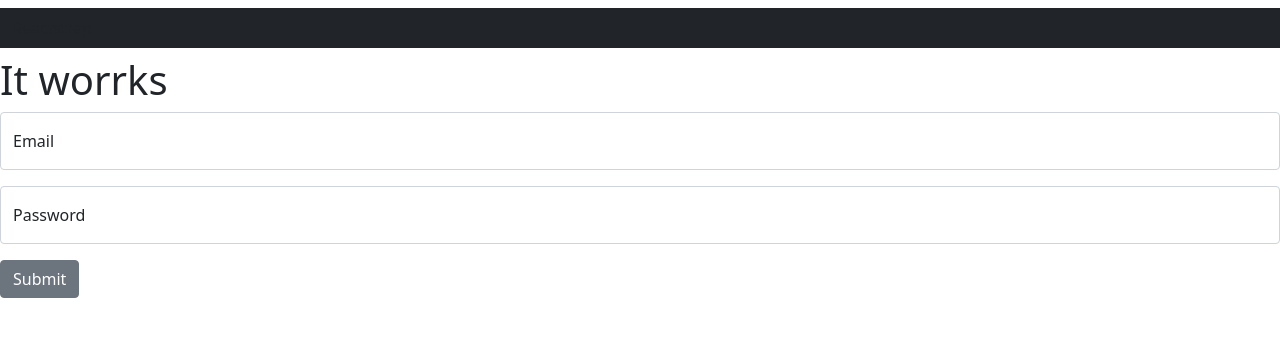
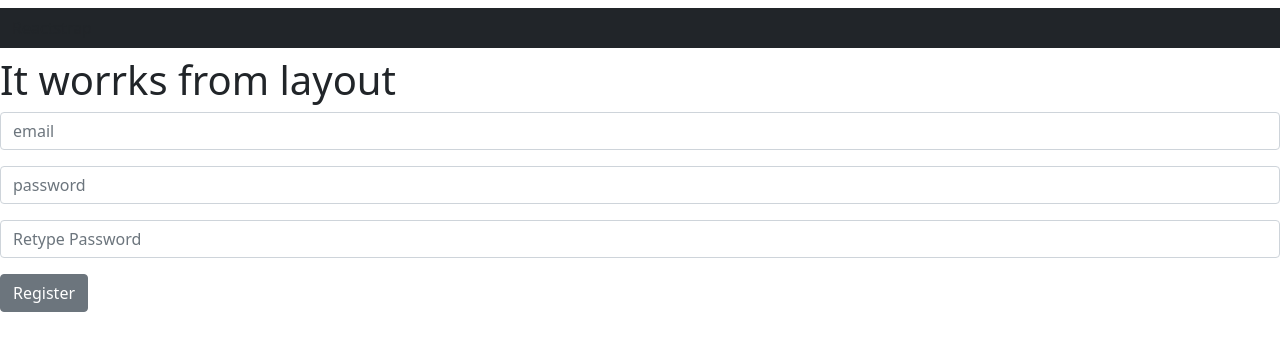
Before and after one commit to Camil-bot/ToDoList-React-Frontend, a React (Create React App) app: page /dashboard in a window 1280 px wide. Shown: the top 350 px of the page. Built offline with nearby package versions, Linux system fonts and the light colour scheme; sample sign-in values are in the browser's storage.

Commit message:
views, layouts, components created

```diff
--- a/package.json
+++ b/package.json
@@ -6,9 +6,11 @@
     "@testing-library/jest-dom": "^5.16.5",
     "@testing-library/react": "^13.4.0",
     "@testing-library/user-event": "^13.5.0",
+    "axios": "^1.1.3",
     "bootstrap": "^5.2.2",
     "react": "^18.2.0",
     "react-dom": "^18.2.0",
+    "react-router-dom": "^6.4.3",
     "react-scripts": "5.0.1",
     "reactstrap": "^9.1.5",
     "web-vitals": "^2.1.4"
--- a/src/components/Login.js
+++ /dev/null
@@ -1,30 +0,0 @@
-import React from "react";
-import { Form, FormGroup, Label, Button, Input } from "reactstrap";
-
-const Login = () => {
-  return (
-    <Form>
-      <FormGroup floating>
-        <Input
-          id="exampleEmail"
-          name="email"
-          placeholder="Email"
-          type="email"
-        />
-        <Label for="exampleEmail">Email</Label>
-      </FormGroup>{" "}
-      <FormGroup floating>
-        <Input
-          id="examplePassword"
-          name="password"
-          placeholder="Password"
-          type="password"
-        />
-        <Label for="examplePassword">Password</Label>
-      </FormGroup>{" "}
-      <Button>Submit</Button>
-    </Form>
-  );
-};
-
-export default Login;
--- a/src/components/Register.js
+++ /dev/null
@@ -1,36 +0,0 @@
-import React from "react";
-import { Form, FormGroup, Input, Button } from "reactstrap";
-
-const Register = () => {
-  return (
-    <Form>
-      <FormGroup>
-        <Input
-          id="exampleEmail"
-          name="email"
-          placeholder="with a placeholder"
-          type="email"
-        />
-      </FormGroup>
-      <FormGroup>
-        <Input
-          id="examplePassword"
-          name="password"
-          placeholder="password"
-          type="password"
-        />
-      </FormGroup>
-      <FormGroup>
-        <Input
-          id="examplePassword"
-          name="password"
-          placeholder="Retype Password"
-          type="password"
-        />
-      </FormGroup>
-      <Button>Register</Button>
-    </Form>
-  );
-};
-
-export default Register;
--- a/src/layouts/Unauthenticated.js
+++ b/src/layouts/Unauthenticated.js
@@ -1,16 +1,34 @@
 import React, { useState, useEffect } from "react";
 import Header from "../components/Header";
-import Login from "../components/Login";
-import Register from "../components/Register";
+import Login from "../views/Login";
+import Register from "../views/Register";
+import Dashboard from "../views/Register";
+// import './App.css';
+import {
+  Routes,
+  Route,
+  Link,
+  useNavigate,
+  useLocation,
+  Navigate,
+  Outlet,
+  BrowserRouter
+} from "react-router-dom";
 
-const AuthLayout = ({ child }) => {
-  const [isReg, setIsReg] = useState(true);
-
+const AuthLayout = () => {
   return (
     <>
       <Header />
-      <h1>It worrks</h1>
-      {isReg ? <Login /> : <Register />}
+      <h1>It worrks from layout</h1>
+      <BrowserRouter>
+        <Routes>
+          {/* randeaza view  */}
+          <Route path="/auth/login" element={<Login />} />
+          <Route path="/auth/register" element={<Register />} />
+          <Route path="/dashboard" element={<Dashboard />} />
+          <Route path="*" element={<Navigate to="/auth/login" />} />
+        </Routes>
+      </BrowserRouter>
     </>
   );
 };
--- /dev/null
+++ b/src/views/Login.js
@@ -0,0 +1,87 @@
+import React, { useState, useEffect } from "react";
+import { Form, FormGroup, Label, Button, Input } from "reactstrap";
+import { useNavigate } from "react-router-dom";
+import axios from "axios";
+
+const Login = () => {
+  const [email, setEmail] = useState("");
+  const [password, setPassword] = useState("");
+  const [error, setError] = useState("");
+  const navigate = useNavigate();
+
+  useEffect(() => {
+    if (
+      localStorage.getItem("Authorization") === "" ||
+      localStorage.getItem("Authorization") === null
+    ) {
+      setError("Unaouthorized");
+      return;
+    } else {
+      navigate("/dashboard");
+      return;
+    }
+  });
+
+  function checkEmail(email) {
+    //check this shit ca nu sunt sigur de ea
+    return email.match(
+      /^[a-zA-Z0-9.!#$%&'*+/=?^_`{|}~-]+@[a-zA-Z0-9-]+(?:\.[a-zA-Z0-9-]+)*$/
+    ) !== null
+      ? true
+      : false;
+  }
+
+  function handleLogin(e) {
+    e.preventDefault();
+    if (checkEmail(email) === false) {
+      setError("Invalid email format"); //works
+      return;
+    }
+
+    axios
+      .post("http://localhost:5000/auth/login", {
+        email: email,
+        password: password
+      })
+      .then(
+        (response) => {
+          console.log(response);
+        },
+        (err) => console.log(err)
+      );
+  }
+
+  return (
+    <Form>
+      <FormGroup floating>
+        <span className="text-danger">{error}</span>
+        <Input
+          id="exampleEmail"
+          name="email"
+          placeholder="Email"
+          type="email"
+          value={email}
+          onChange={(e) => {
+            setEmail(e.target.value);
+          }}
+        />
+        <Label for="exampleEmail">Email</Label>
+      </FormGroup>{" "}
+      <FormGroup floating>
+        <Input
+          id="examplePassword"
+          value={password}
+          name="password"
+          placeholder="Password"
+          type="password"
+          onChange={(e) => setPassword(e.target.value)}
+        />
+        <h2>{password}</h2>
+        <Label for="examplePassword">Password</Label>
+      </FormGroup>{" "}
+      <Button onClick={(e) => handleLogin(e)}>Submit</Button>
+    </Form>
+  );
+};
+
+export default Login;
--- /dev/null
+++ b/src/views/Register.js
@@ -0,0 +1,88 @@
+import React, { useState } from "react";
+import { Form, FormGroup, Input, Button } from "reactstrap";
+import axios from "axios";
+
+const Register = () => {
+  const [email, setEmail] = useState("");
+  const [password, setPassword] = useState("");
+  const [password2, setPassword2] = useState("");
+  const [errorEmail, setErrorEmail] = useState("");
+  const [errorPassword, setErrorPassword] = useState("");
+
+  function checkEmail(email) {
+    //check this shit ca nu sunt sigur de ea
+    return email.match(
+      /^[a-zA-Z0-9.!#$%&'*+/=?^_`{|}~-]+@[a-zA-Z0-9-]+(?:\.[a-zA-Z0-9-]+)*$/
+    ) !== null
+      ? true
+      : false;
+  }
+
+  function handleRegister(e) {
+    e.preventDefault();
+
+    if (checkEmail(email) === false) {
+      setErrorEmail("Invalid email format"); //works
+      return;
+    }
+
+    if (password !== password2) {
+      setErrorPassword("Passwords do not match");
+      console.log(errorPassword);
+      return;
+    }
+    axios
+      .post("http://localhost:5000/auth/register", {
+        email: email,
+        password: password
+      })
+      .then((response, err) => {
+        console.log(response);
+        console.log(err);
+      });
+  }
+
+  return (
+    <Form>
+      <FormGroup>
+        <Input
+          id="exampleEmail"
+          name="email"
+          value={email}
+          placeholder="email"
+          type="email"
+          onChange={(e) => {
+            setEmail(e.target.value);
+          }}
+        />
+      </FormGroup>
+      <FormGroup>
+        <Input
+          id="password"
+          name="password"
+          placeholder="password"
+          type="password"
+          value={password}
+          onChange={(e) => {
+            setPassword(e.target.value);
+          }}
+        />
+      </FormGroup>
+      <FormGroup>
+        <Input
+          id="password2"
+          name="password2"
+          placeholder="Retype Password"
+          type="password"
+          value={password2}
+          onChange={(e) => {
+            setPassword2(e.target.value);
+          }}
+        />
+      </FormGroup>
+      <Button onClick={(e) => handleRegister(e)}>Register</Button>
+    </Form>
+  );
+};
+
+export default Register;
```
Also changed, not shown: src/App.js (+15 -5 lines), src/views/Dashboard.js (added, +7 -0 lines), 1 other file (tests, documents, lock files or other folders).
